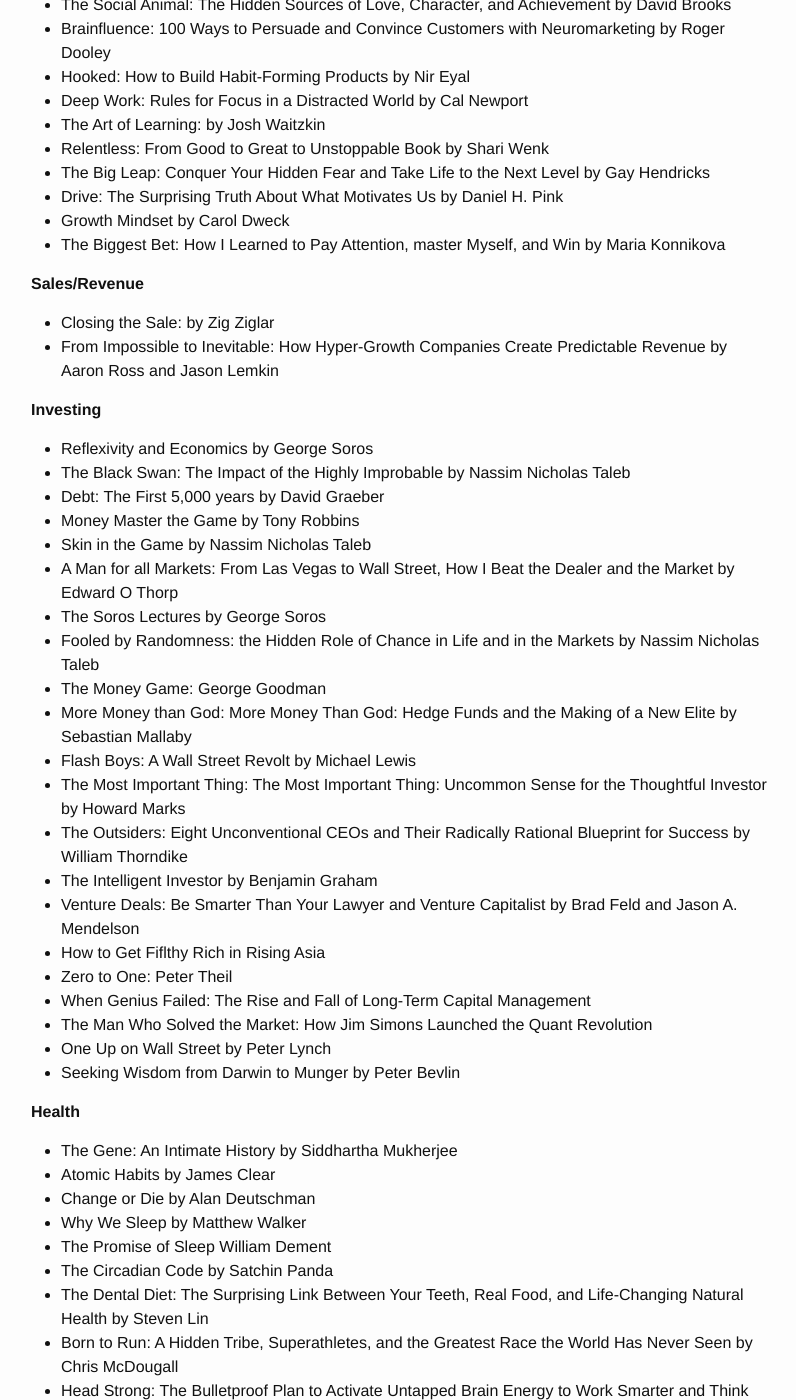
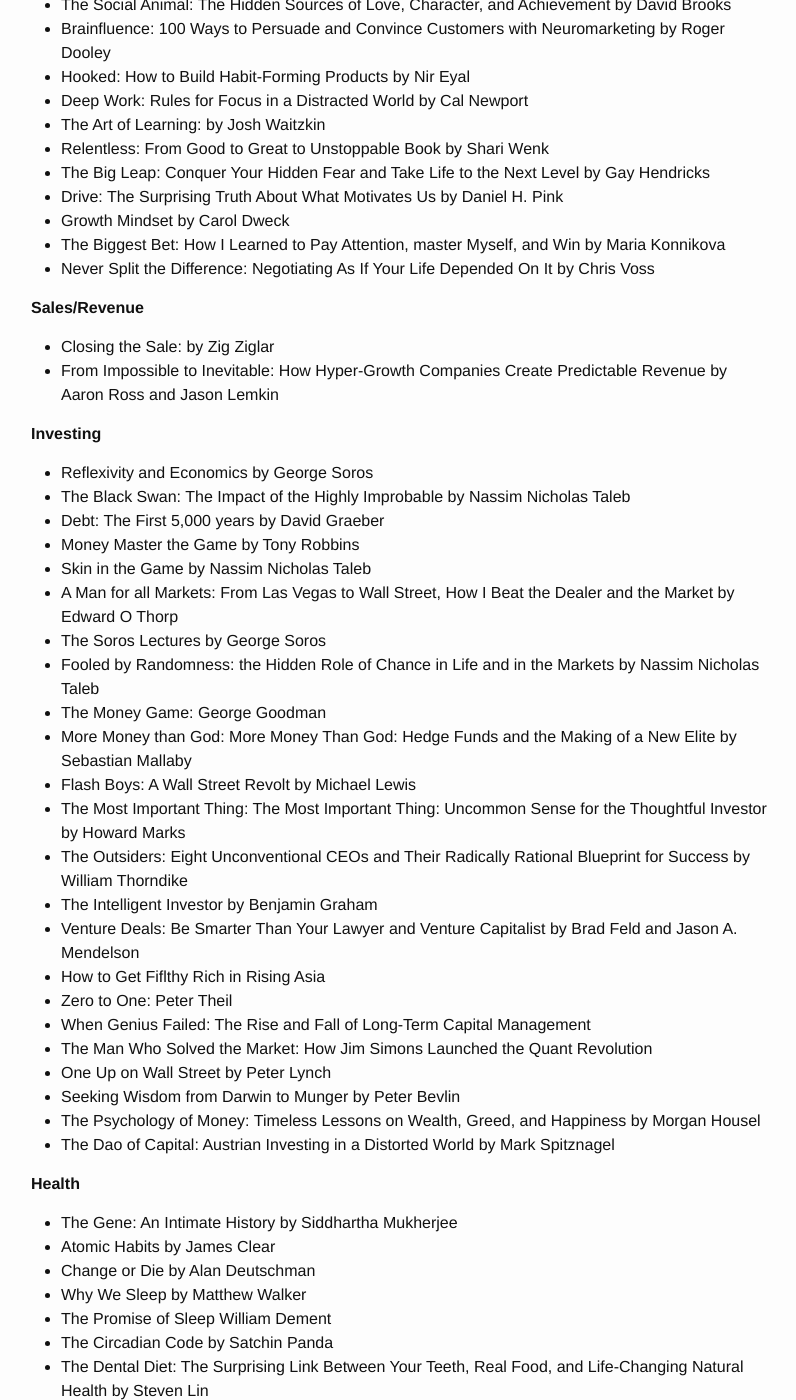
Before and after one commit to mjberg/reading-and-writing, a Jekyll site: the page built from _pages/02_readings.md, in a window 1280 px wide and 1400 px high, scrolled down 495 px. Shown: the whole window, without its empty margins (239-1035 px from the left). Built offline with Jekyll 4.4.1, drawn with Linux system fonts in a browser that asks for light colours; some of the changed text lies outside the part shown.

Commit message:
tweak pages

```diff
--- a/_pages/02_readings.md
+++ b/_pages/02_readings.md
@@ -31,6 +31,7 @@ permalink: /readings/
    by Daniel H. Pink
    * Growth Mindset by Carol Dweck
    * The Biggest Bet: How I Learned to Pay Attention, master Myself, and Win by Maria Konnikova
+   * Never Split the Difference: Negotiating As If Your Life Depended On It by Chris Voss
 
    **Sales/Revenue**
 
@@ -60,6 +61,8 @@ permalink: /readings/
   * The Man Who Solved the Market: How Jim Simons Launched the Quant Revolution
   * One Up on Wall Street by Peter Lynch
   * Seeking Wisdom from Darwin to Munger by Peter Bevlin
+  * The Psychology of Money: Timeless Lessons on Wealth, Greed, and Happiness by Morgan Housel
+  * The Dao of Capital: Austrian Investing in a Distorted World by Mark Spitznagel
 
 
   **Health**
@@ -96,6 +99,7 @@ permalink: /readings/
  * Delivering Happiness Zappos
  * Made in America: Sam Walton
  * That Will Never Work: The Story of Netflix by Marc Randolph
+ * Invent and Wander: The Collected Writings of Jeff Bezos
 
 
   **Biographies**
@@ -140,6 +144,8 @@ permalink: /readings/
   * The Surrender Experiment
   * Mere Christianity by C.S. Lewis
   * [Zen and the Art of Motorcycle Maintenance](https://matthewberg.me/jekyll/update/2019/12/12/Zen-And-The-Art-Of-Motorcycle-Maintenance.html)
+  * Lying by Sam Harris
+
 
  **Relationships**
 
```
Also changed, not shown: _posts/2020-12-01-Invent-And-Wander:-Book-Notes.md (+2 -0 lines).
